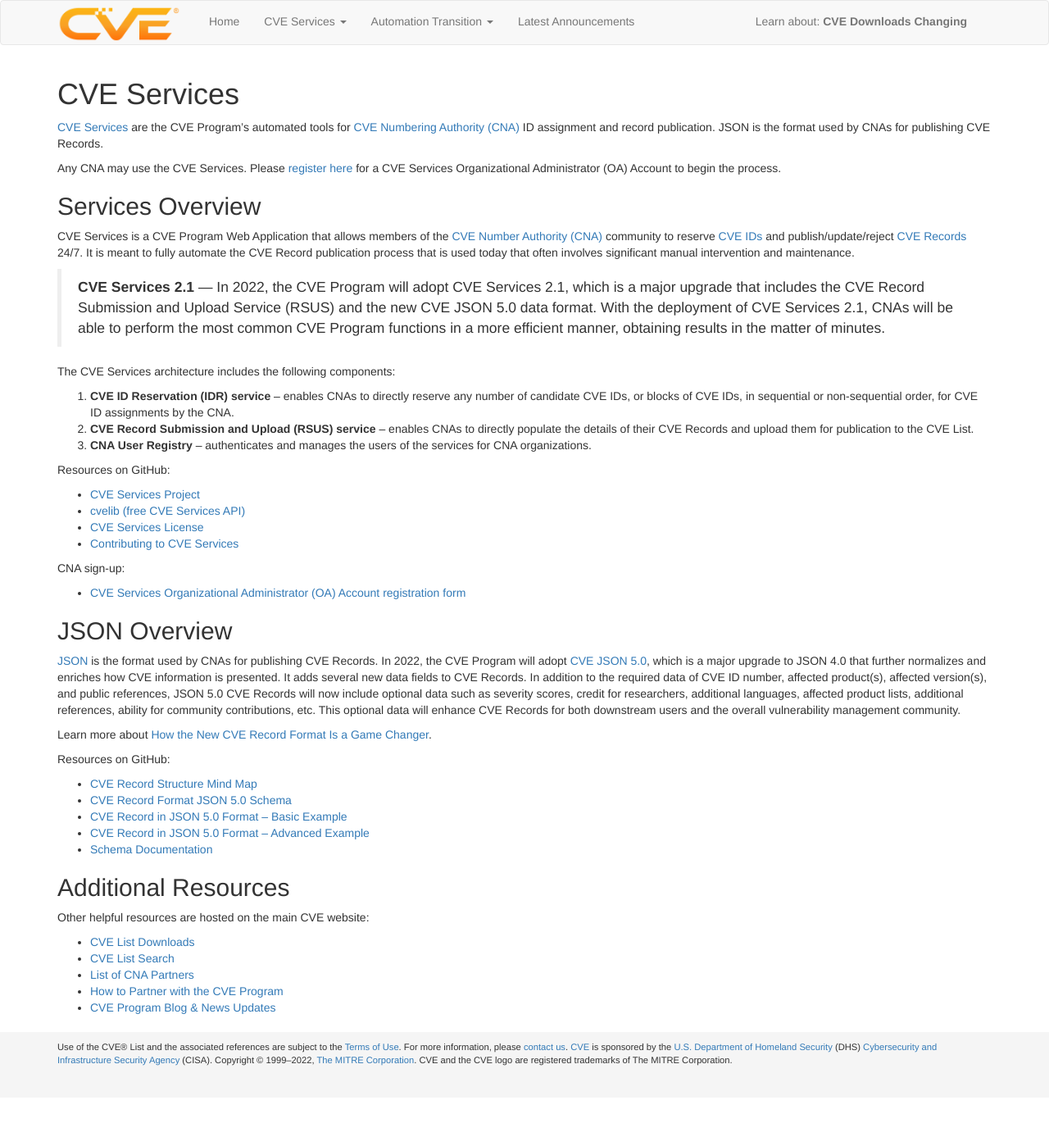
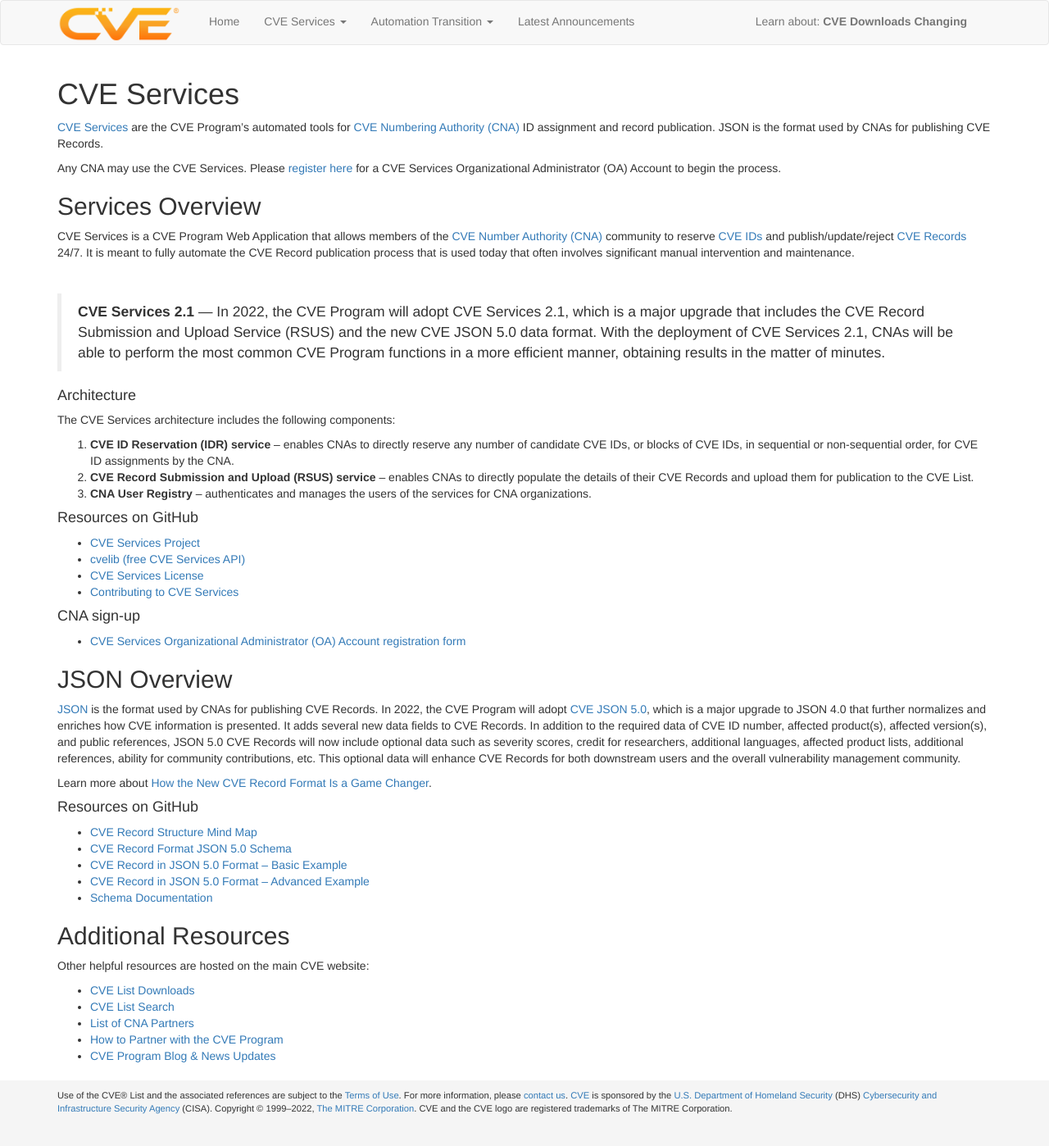
Before and after one commit to CVEProject/cveproject.github.io, a Jekyll site: the page built from automation-cve-services.md, in a window 1280 px wide. Shown: the whole page at 82% size. Built offline with Jekyll 4.4.1, drawn with Linux system fonts in a browser that asks for light colours; nearby versions of some CDN libraries; before the commit the page ends 1339 px from its top, so only the background shows below that.

Commit message:
Update automation-cve-services.md

```diff
--- a/automation-cve-services.md
+++ b/automation-cve-services.md
@@ -11,7 +11,11 @@ Any CNA may use the CVE Services. Please [register here](https://forms.monday.co
 
 CVE Services is a CVE Program Web Application that allows members of the [CVE Number Authority (CNA)](https://www.cve.org/PartnerInformation/Partner#CNA) community to reserve [CVE IDs](https://www.cve.org/ResourcesSupport/Glossary?activeTerm=glossaryCVEID) and publish/update/reject [CVE Records](https://www.cve.org/ResourcesSupport/Glossary?activeTerm=glossaryRecord) 24/7. It is meant to fully automate the CVE Record publication process that is used today that often involves significant manual intervention and maintenance.
 
+<br>
 ><strong>CVE Services 2.1</strong> &mdash; In 2022, the CVE Program will adopt CVE Services 2.1, which is a major upgrade that includes the CVE Record Submission and Upload Service (RSUS) and the new CVE JSON 5.0 data format. With the deployment of CVE Services 2.1, CNAs will be able to perform the most common CVE Program functions in a more efficient manner, obtaining results in the matter of minutes.
+<br>
+
+#### Architecture
 
 The CVE Services architecture includes the following components:
 
@@ -21,14 +25,14 @@ The CVE Services architecture includes the following components:
   <li><strong>CNA User Registry</strong> – authenticates and manages the users of the services for CNA organizations.</li>
 </ol>
 
-Resources on GitHub:
+#### Resources on GitHub
 
 * [CVE Services Project](https://github.com/CVEProject/cve-services#project)
 * [cvelib (free CVE Services API)](https://github.com/RedHatProductSecurity/cvelib)
 * [CVE Services License](https://github.com/CVEProject/cve-services/blob/dev/LICENSE)
 * [Contributing to CVE Services](https://github.com/CVEProject/cve-services/blob/dev/CONTRIBUTING.md)
 
-CNA sign-up:
+#### CNA sign-up
 
 * [CVE Services Organizational Administrator (OA) Account registration form]((https://forms.monday.com/forms/03132d0646401f5d10d06c60e25444a1?r=use1))
 
@@ -38,7 +42,7 @@ CNA sign-up:
 
 Learn more about [How the New CVE Record Format Is a Game Changer](https://www.cve.org/Media/News/item/podcast/2021/07/13/How-the-New-CVE-Record).
 
-Resources on GitHub:
+#### Resources on GitHub
 
 * [CVE Record Structure Mind Map](https://cveproject.github.io/cve-schema/schema/v5.0/docs/mindmap.html)
 * [CVE Record Format JSON 5.0 Schema](https://github.com/CVEProject/cve-schema/blob/master/schema/v5.0/CVE_JSON_5.0_schema.json)
```
